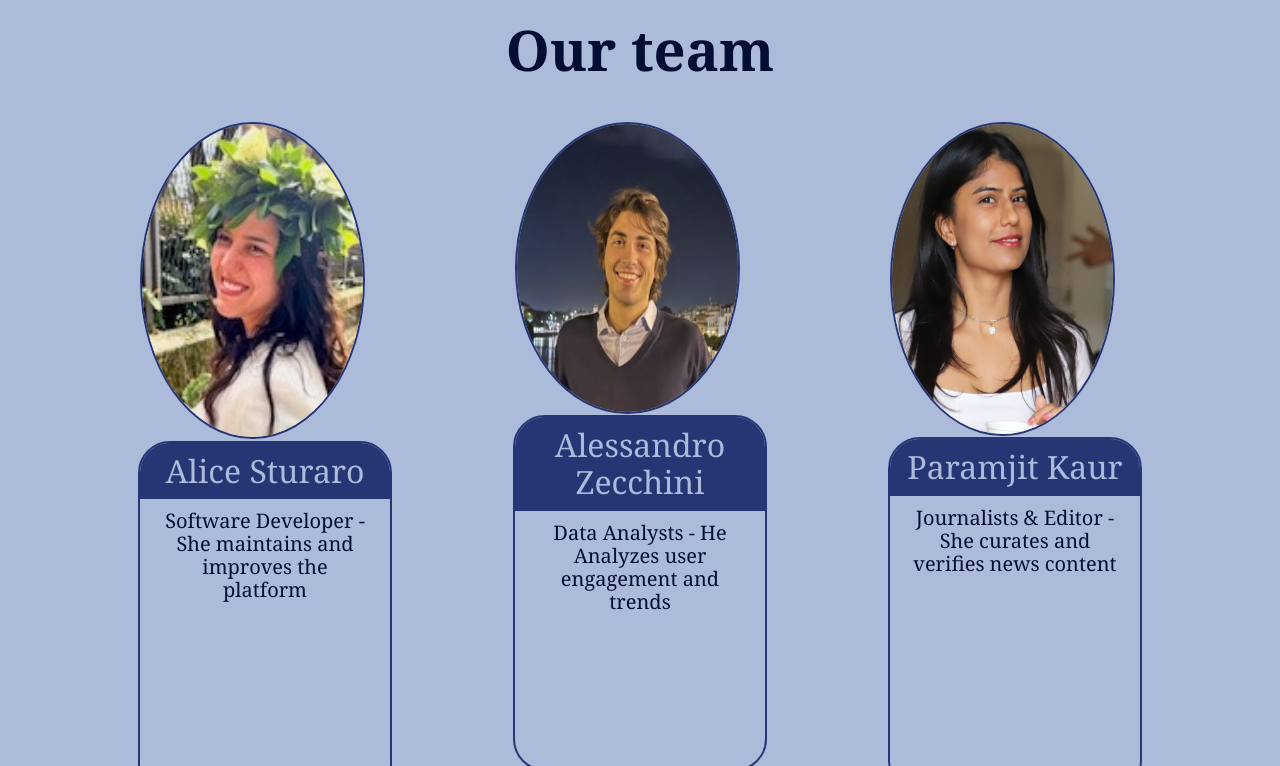
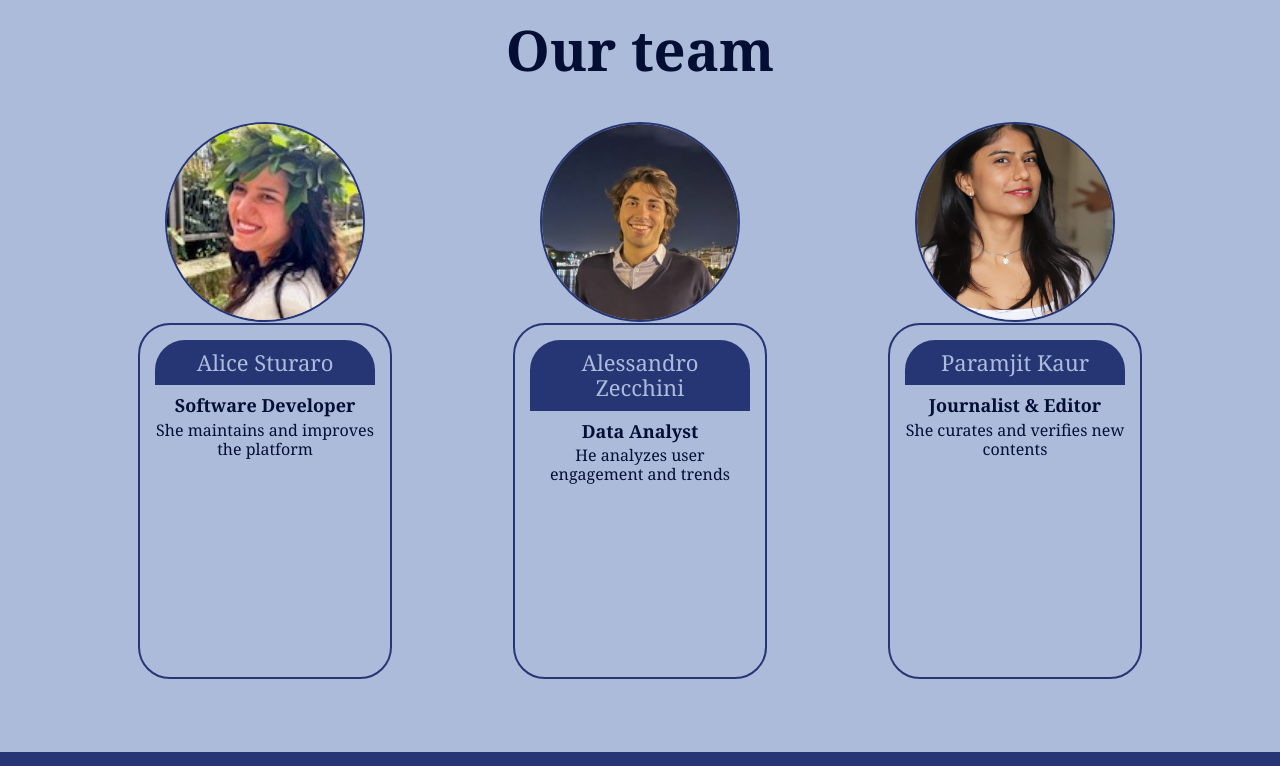
Before and after one commit to unibo-dtm-se-2324-NewsNowBOT/artifact, a plain HTML site: page home.html in a window 1280 px wide. Shown: the part 2210-2976 px from the top of the page. Drawn offline with nearby package versions, Linux system fonts and the light colour scheme.

Commit message:
Our Team section modified

```diff
--- a/css/home-style.css
+++ b/css/home-style.css
@@ -317,6 +317,7 @@ header {
     width: 250px;
     min-height: 580px;
     margin-bottom: 10px;
+    text-align: center;
 }
 
 .tools-links {
@@ -328,9 +329,9 @@ header {
 }
 
 .tools-img {
-    width: 90%;
-    height: 50%;
-    border-radius: 40px;
+    width: 200px;
+    height: 200px;
+    object-fit: cover;
     border: 2px solid #263675;
     border-radius: 100%;
 }
@@ -343,23 +344,33 @@ header {
     border-radius: 30px;
     outline: 2px solid #263675;
     min-height: 352px;
+    padding: 15px;
 }
 
 .tools-name{
-    padding: 10px 10px 10px 10px;
+    padding: 10px;
     margin: 0;
     border-radius: 30px 30px 0 0;
     background-color: #263675;
     color: #adbbda;
+    font-size: 22px;
 }
+
 .tools-desc {
-    margin: 0;
+    font-weight: bold;
+    text-align: center;
+    font-size: 18px;
     margin-top: 10px;
-    padding: 0 20px 10px 20px;
-    border-radius: 0 0 30px 30px;
-    text-align: center;
-    font-size: 20px;
 }
+
+.tools-desc::after {
+    content: attr(data-desc);
+    font-weight: normal;
+    display: block;
+    margin-top: 5px;
+    font-size: 16px;
+}
+
 .animation:hover {
     animation-play-state: paused;
     cursor: grab;
--- a/home.html
+++ b/home.html
@@ -143,9 +143,7 @@
                                 <h3 class="tools-name">
                                     Alice Sturaro
                                 </h3>
-                                <p class="tools-desc">
-                                    Software Developer - She maintains and improves the platform</p>
-                            </div>
+                                <p class="tools-desc" data-desc="She maintains and improves the platform">Software Developer</p></div>
                         </div>
                     </il>
                     <il class="tools-item flex">
@@ -157,8 +155,7 @@
                                 <h3 class="tools-name">
                                     Alessandro Zecchini
                                 </h3>
-                                <p class="tools-desc">
-                                    Data Analysts - He Analyzes user engagement and trends</p>
+                                <p class="tools-desc" data-desc="He analyzes user engagement and trends">Data Analyst</p>
                             </div>
                         </div>
                     </il>
@@ -169,8 +166,7 @@
                                 <h3 class="tools-name">
                                     Paramjit Kaur
                                 </h3>
-                                <p class="tools-desc">
-                                    Journalists & Editor - She curates and verifies news content</p>
+                                <p class="tools-desc" data-desc="She curates and verifies new contents">Journalist & Editor</p>
                             </div>
                         </div>
                     </il>
```
